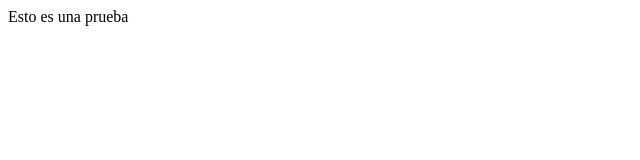
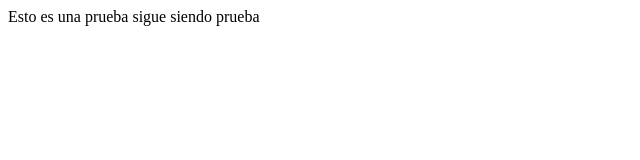
Before and after one commit to julian0986/creandogit, a plain HTML site: page index.html in a window 1280 px wide. Shown: the whole page, without its empty margins (0-640 px from the left). Drawn offline with Linux system fonts and the light colour scheme.

Commit message:
mas pruebas

```diff
--- a/index.html
+++ b/index.html
@@ -8,5 +8,6 @@
 </head>
 <body>
     Esto es una prueba
+    sigue siendo prueba
 </body>
 </html>
```
